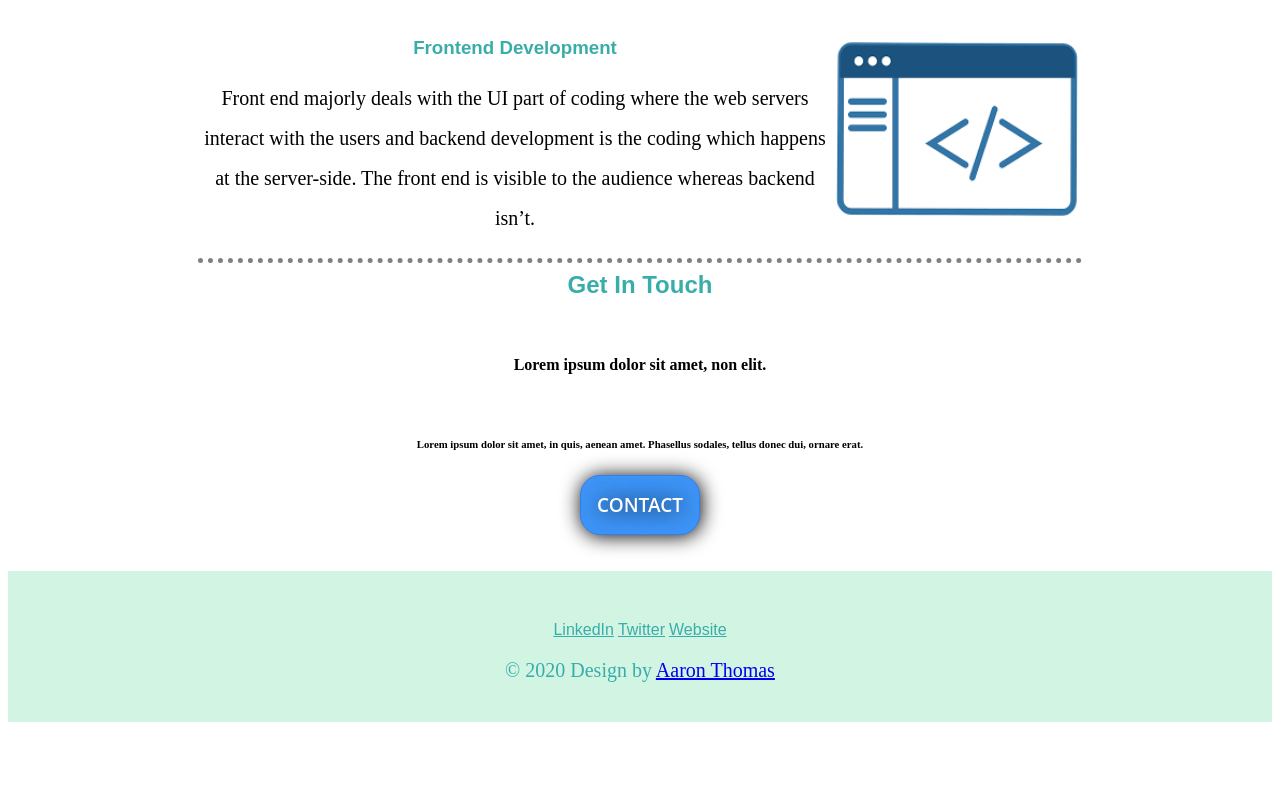
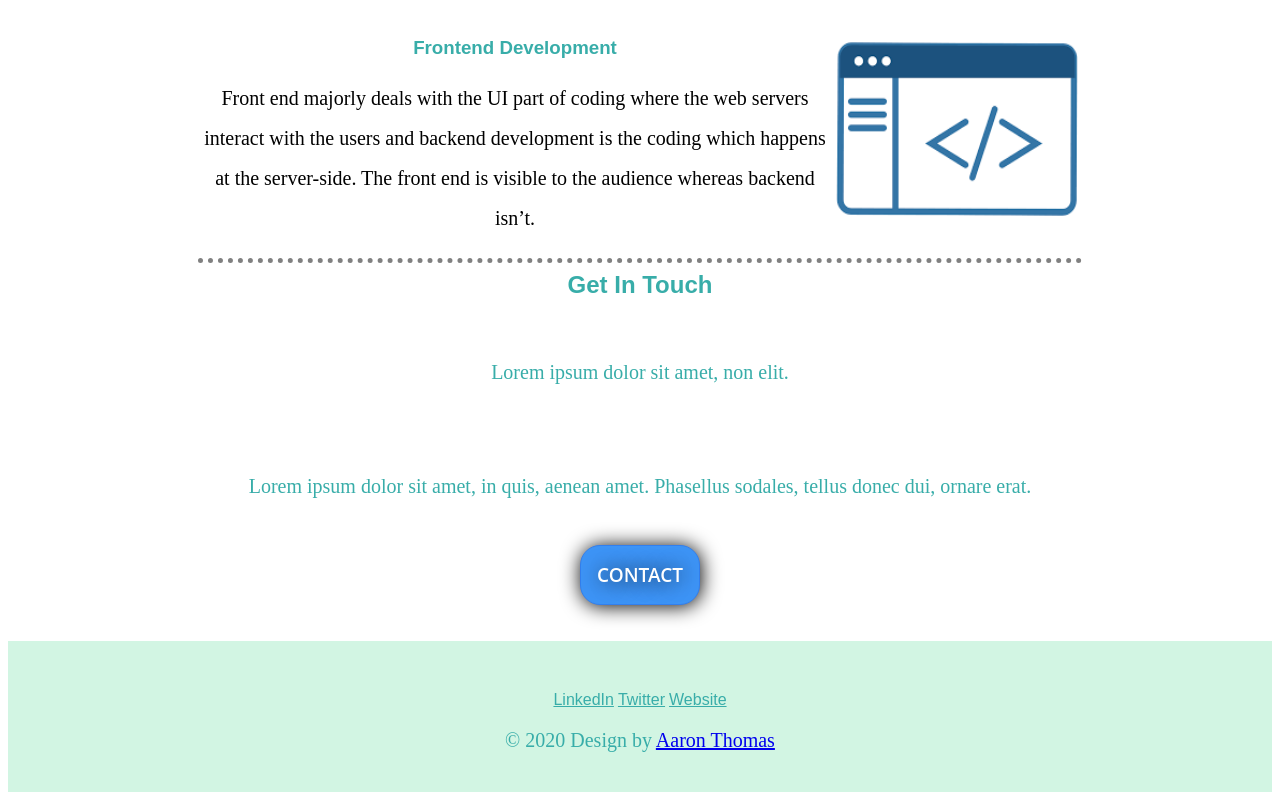
Before and after one commit to aaron592/Skill, a plain HTML site: page index.html in a window 1280 px wide. Shown: the part 1629-2429 px from the top of the page. Before the commit the page ends 2359 px from the top, so only its background shows below. Drawn offline with nearby package versions, Linux system fonts and the light colour scheme.

Commit message:
Update testing.css

```diff
--- a/testing.css
+++ b/testing.css
@@ -88,8 +88,8 @@ font-weight:bold;
  .bottom-cloud{
 
 	 position:absolute;
-	  left:320px;
-	 top:150px;
+	  left:220px;
+	 top:200px;
 	 float:right;
  }
  .mountain{
@@ -180,3 +180,15 @@ font-weight:bold;
    border-radius: 20px;
    text-decoration: none;
 }
+h4{
+font-size:20px;
+	 color:#38ada9;
+	 font-family: Rockwell;
+	 font-weight:normal;
+}
+h6{
+font-size:20px;
+	 color:#38ada9;
+	 font-family: Rockwell;
+	 font-weight:normal;
+}
```
